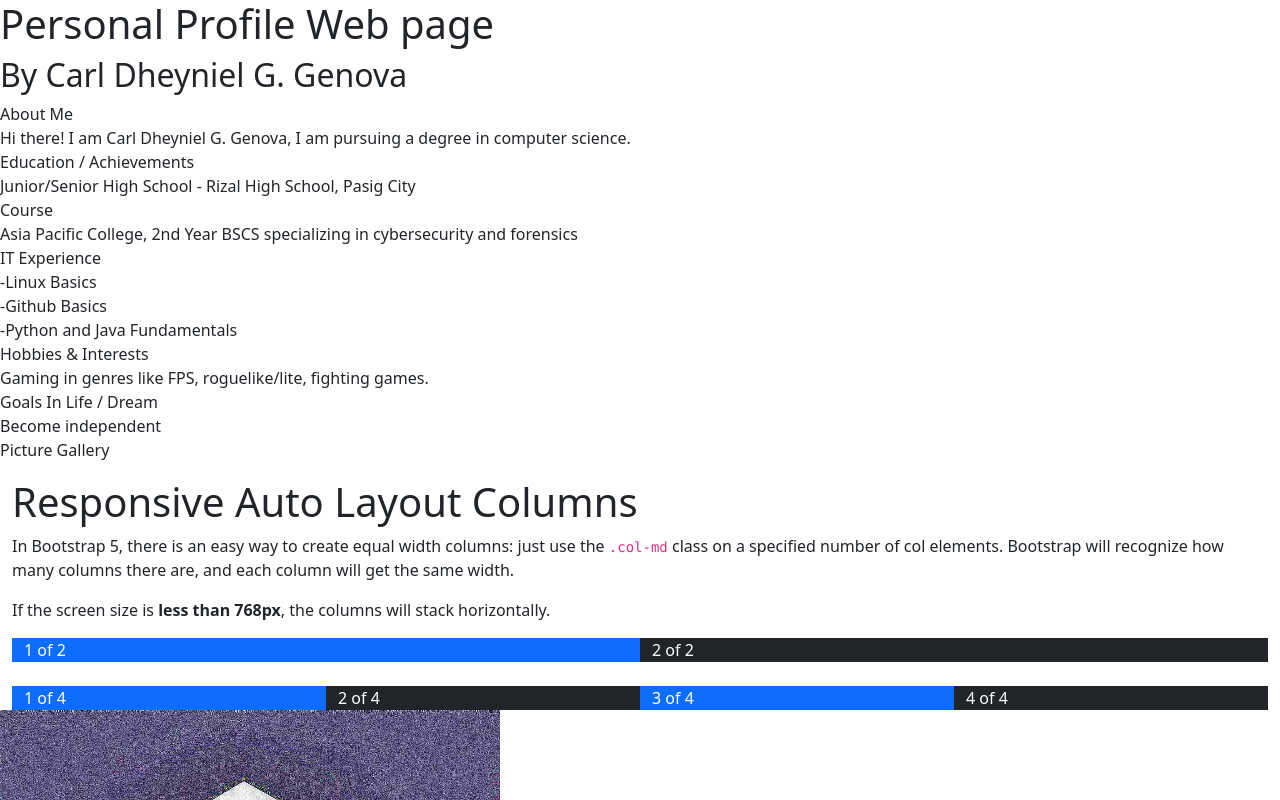
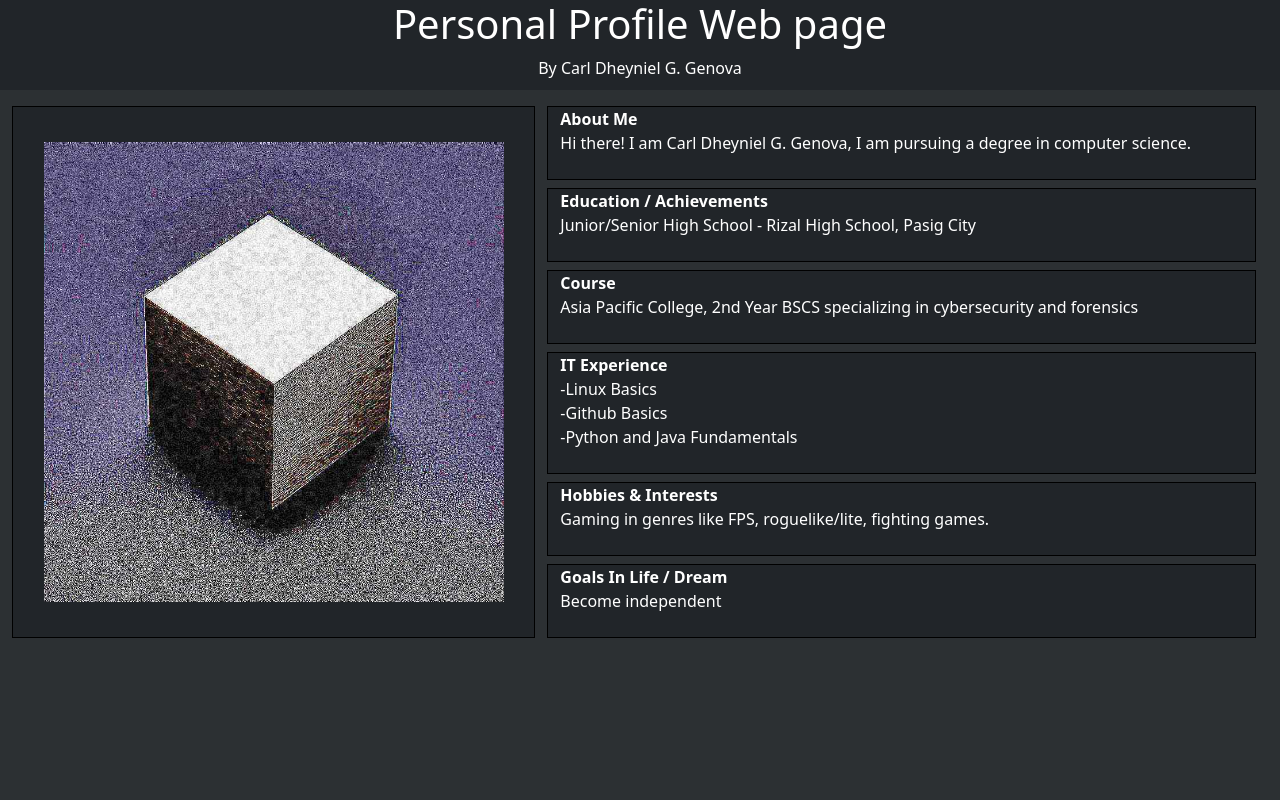
Before and after one commit to Carlll562/Webprog-SF241-html-lessons-, a plain HTML site: page introduction/index.html in a window 1280 px wide. Shown: the top 800 px of the page. Drawn offline with nearby package versions, Linux system fonts and the light colour scheme.

Commit message:
Redesign

```diff
--- a/introduction/index.html
+++ b/introduction/index.html
@@ -6,57 +6,63 @@
   <meta name="viewport" content="width=device-width, initial-scale=1">
   <link href="https://cdn.jsdelivr.net/npm/bootstrap@5.3.3/dist/css/bootstrap.min.css" rel="stylesheet">
 </head>
-<body>
-
-<h1>Personal Profile Web page</h1>
- <h2>By Carl Dheyniel G. Genova</h2>
-<p>
-
-About Me<br>
-Hi there! I am Carl Dheyniel G. Genova, I am pursuing a degree in computer science.<br>
-Education / Achievements<br>
-Junior/Senior High School - Rizal High School, Pasig City<br>
-
-Course <br>
-Asia Pacific College, 2nd Year BSCS specializing in cybersecurity and forensics<br>
-
-IT Experience<br>
--Linux Basics<br>
--Github Basics<br>
--Python and Java Fundamentals<br>
-
-Hobbies & Interests<br>
-Gaming in genres like FPS, roguelike/lite, fighting games.<br>
-
-Goals In Life / Dream<br>
-Become independent<br>
-
-Picture Gallery<br>
-</p>
-
+<body style="background-color: #2C3033;">
+  <div class="container-fluid">
+    <div class="row">
+      <div class="col-md bg-dark text-white text-center" style = "height: 90px;">
+	<h1>Personal Profile Web page</h1>
+	<p>By Carl Dheyniel G. Genova</p>
+      </div>
+    </div>
+  </div>
 
 <div class="container-fluid mt-3">
-  <h1>Responsive Auto Layout Columns</h1>
-  <p>In Bootstrap 5, there is an easy way to create equal width columns: just use the <code>.col-md</code> class on a specified number of col elements. Bootstrap will recognize how many columns there are, and each column will get the same width.</p>
-  <p>If the screen size is <strong>less than 768px</strong>, the columns will stack horizontally.</p>
   <div class="container-fluid">
-    <div class="row">
-      <div class="col-md bg-primary text-white">1 of 2</div>
-      <div class="col-md bg-dark text-white">2 of 2</div>
-    </div>
-  </div>
-  <br>
+    <div class="row" style="min-height: 490px;">
 
-  <div class="container-fluid">
-    <div class="row">
-      <div class="col-md bg-primary text-white">1 of 4</div>
-      <div class="col-md bg-dark text-white">2 of 4</div>
-      <div class="col-md bg-primary text-white">3 of 4</div>
-      <div class="col-md bg-dark text-white">4 of 4</div>
+      <div class="col-5 bg-dark h-110 py-3 d-flex justify-content-center align-items-center px-3 border border-black border-1">
+        <img src="deepfried_1763450978813.jpg" alt="Tungsten" class="img-fluid" style="max-width: 460px; max-height: 460px;">
+      </div>
+
+      <div class="col-7 px-4">
+  	<div class="row gy-2">
+    	 <div class="col-12 bg-dark text-white border border-black border-1">
+	   <b>About Me</b><br>
+	   Hi there! I am Carl Dheyniel G. Genova, I am pursuing a degree in computer science.<br><br>
+	 </div>
+
+    	 <div class="col-12 bg-dark text-white border border-black border-1">
+	   <b>Education / Achievements</b><br>
+	   Junior/Senior High School - Rizal High School, Pasig City<br><br>
+	 </div>
+
+    	 <div class="col-12 bg-dark text-white border border-black border-1">
+	   <b>Course</b>
+	   <br>Asia Pacific College, 2nd Year BSCS specializing in cybersecurity and forensics<br><br>
+	 </div>
+
+    	 <div class="col-12 bg-dark text-white border border-black border-1">
+	   <b>IT Experience</b><br>
+	   -Linux Basics<br>
+	   -Github Basics<br>
+	   -Python and Java Fundamentals<br><br>
+	 </div>
+
+    	 <div class="col-12 bg-dark text-white border border-black border-1">
+	   <b>Hobbies & Interests</b><br>
+	   Gaming in genres like FPS, roguelike/lite, fighting games.<br><br>
+	 </div>
+
+	 <div class="col-12 bg-dark text-white border border-black border-1">
+	   <b>Goals In Life / Dream</b><br>
+	   Become independent<br><br>
+	 </div>
+  	</div>
+       </div>
+
     </div>
   </div>
 </div>
 
- <img src="deepfried_1763450978813.jpg" alt="Tungsten" width="500" height="450">
 </body>
 </html>
```
